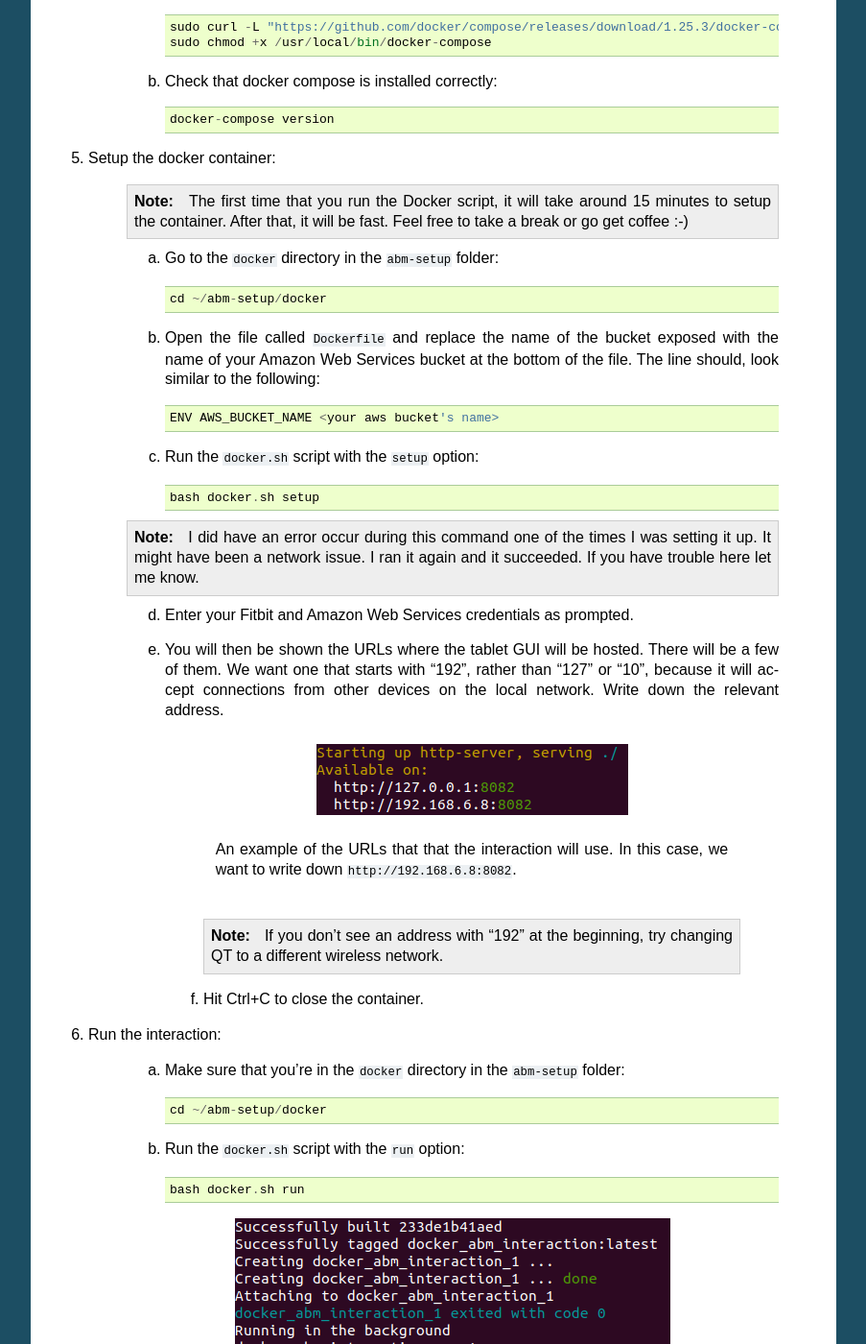
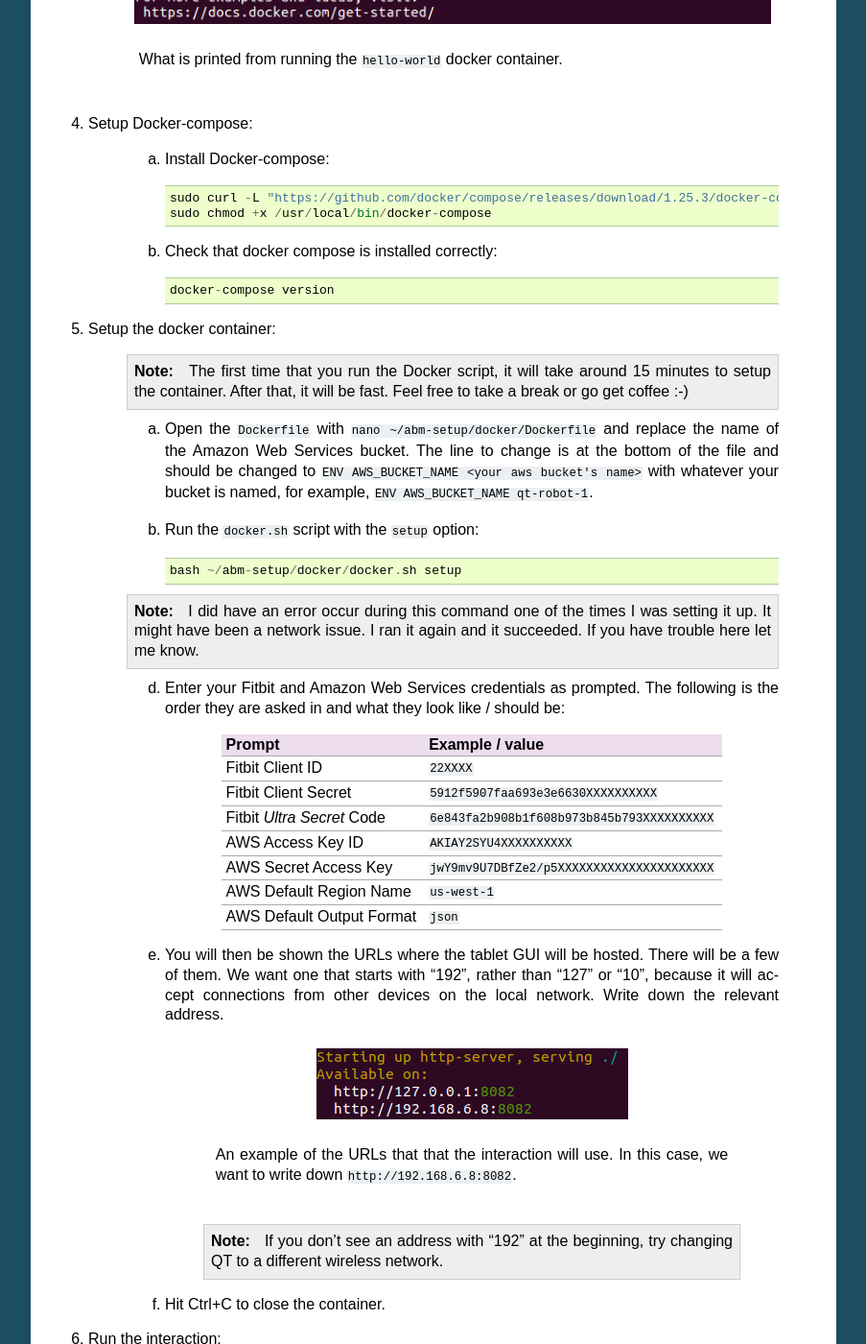
Before and after one commit to robotpt/abm-setup, a Sphinx documentation site: the page built from docs/setup.rst, in a window 1280 px wide and 1400 px high, scrolled down 11143 px. Shown: the whole window at 96% size, without its empty margins (198-1101 px from the left). Built offline with Sphinx 7.4.7, drawn with Linux system fonts in a browser that asks for light colours; some of the changed text lies outside the part shown.

Commit message:
Fix several points of confusion in Setup.rst

```diff
--- a/docs/setup.rst
+++ b/docs/setup.rst
@@ -86,6 +86,8 @@ Turning off the default face
         sudo nano /opt/ros/kinetic/share/qt_robot_interface/config/qtrobot-interface.yaml
 
     b. Change the line that says :code:`disable_interface: false` to :code:`disable_interface: true`
+
+    c. Save and exit :code:`nano` by hitting Ctrl+x, then typing 'y', and then hitting Enter twice to confirm things.
 
 .. note::
 
@@ -232,20 +234,24 @@ You will need to make a Fitbit "app" for each Fitbit device.  We are interested
 
 4. Fill in the application. You can put whatever you think makes sense for most of them (URL, policy, etc.).  (Make sure you include the `http` part int he urls.)  The following are the parts that matter to get access to the Intraday data.
 
-   * "OAuth 2.0 Application Type" should be "Personal"
+    * "OAuth 2.0 Application Type" should be "Personal"
 
-   * "Callback URL" should be `http://localhost`
+    * "Callback URL" should be `http://localhost`
 
-   * "Default Access Type" should be "Read-Only"
+    * "Default Access Type" should be "Read-Only"
 
-   .. figure:: images/fitbit_application.png
+    .. warning::
+
+        If you get an error when trying to setup QT's body later, come back here and make sure things are correct.
+
+    .. figure:: images/fitbit_application.png
         :align: center
 
         An example of what should be in the Fitbit app application
 
 5. On the registered app's page, record your Client ID and Client Secret, and then click "OAuth 2.0 tutorial page," near the bottom.
 
-   .. figure:: images/registered_app.png
+    .. figure:: images/registered_app.png
         :align: center
 
         The registered app page.
@@ -345,24 +358,39 @@ Setting up our interaction
 
         The first time that you run the Docker script, it will take around 15 minutes to setup the container.  After that, it will be fast.  Feel free to take a break or go get coffee :-)
 
-    a. Go to the :code:`docker` directory in the :code:`abm-setup` folder::
+    a. Open the :code:`Dockerfile` with :code:`nano ~/abm-setup/docker/Dockerfile` and replace the name of the Amazon Web Services bucket. The line to change is at the bottom of the file and should be changed to :code:`ENV AWS_BUCKET_NAME <your aws bucket's name>` with whatever your bucket is named, for example, :code:`ENV AWS_BUCKET_NAME qt-robot-1`.
 
-        cd ~/abm-setup/docker
+    b. Run the :code:`docker.sh` script with the :code:`setup` option::
 
-    b. Open the file called :code:`Dockerfile` and replace the name of the bucket exposed with the name of your Amazon Web Services bucket at the bottom of the file.  The line should, look similar to the following::
-
-        ENV AWS_BUCKET_NAME <your aws bucket's name>
-
-
-    c. Run the :code:`docker.sh` script with the :code:`setup` option::
-
-        bash docker.sh setup
+        bash ~/abm-setup/docker/docker.sh setup
 
     .. note::
 
         I did have an error occur during this command one of the times I was setting it up.  It might have been a network issue.  I ran it again and it succeeded.  If you have trouble here let me know.
 
-    d. Enter your Fitbit and Amazon Web Services credentials as prompted.
+    d. Enter your Fitbit and Amazon Web Services credentials as prompted.  The following is the order they are asked in and what they look like / should be:
+
+        .. list-table::
+           :header-rows: 1
+           :align: center
+
+           * - Prompt
+             - Example / value
+           * - Fitbit Client ID
+             - :code:`22XXXX`
+           * - Fitbit Client Secret
+             - :code:`5912f5907faa693e3e6630XXXXXXXXXX`
+           * - Fitbit *Ultra Secret* Code
+             - :code:`6e843fa2b908b1f608b973b845b793XXXXXXXXXX`
+           * - AWS Access Key ID
+             - :code:`AKIAY2SYU4XXXXXXXXXX`
+           * - AWS Secret Access Key
+             - :code:`jwY9mv9U7DBfZe2/p5XXXXXXXXXXXXXXXXXXXXXX`
+           * - AWS Default Region Name
+             - :code:`us-west-1`
+           * - AWS Default Output Format
+             - :code:`json`
+
 
     e. You will then be shown the URLs where the tablet GUI will be hosted.  There will be a few of them.  We want one that starts with "192", rather than "127" or "10", because it will accept connections from other devices on the local network.  Write down the relevant address.
 
@@ -375,7 +403,8 @@ Setting up our interaction
 
             If you don't see an address with "192" at the beginning, try changing QT to a different wireless network.
 
-     f. Hit Ctrl+C to close the container.
+    f. Hit Ctrl+C to close the container.
+
 
 6. Run the interaction:
 
@@ -392,22 +421,23 @@ Setting up our interaction
 
         An example of the final message after the interaction run script.
 
-    c. Make the interaction run on startup:
 
-        i. List your Docker containers::
+7. Make the interaction run on startup:
 
-            docker container ls
+    a. List your Docker containers::
 
-        .. figure:: images/docker_container_list.png
-            :align: center
+        docker container ls
 
-            An example of running containers.
+    .. figure:: images/docker_container_list.png
+        :align: center
 
-        ii. Copy the "CONTAINER ID".
+        An example of running containers.
 
-        iii. Update the container's restart policy::
+    b. Copy the "CONTAINER ID".
 
-              docker container update --restart=unless-stopped <YOUR COPIED CONTAINER ID>
+    c. Update the container's restart policy::
+
+          docker container update --restart=unless-stopped <YOUR COPIED CONTAINER ID>
 
 .. note::
 
```
Also changed, not shown: other parts of docs/setup.rst (+8 -1 lines).
